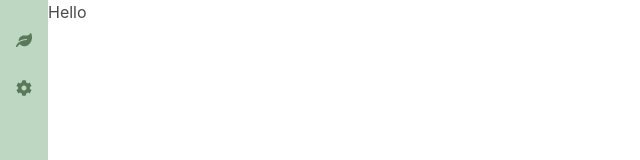
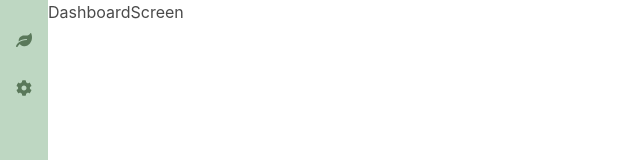
Before and after one commit to hwaterke/green-thumb, a React (Create React App) app in the folder packages/frontend/: page / in a window 1280 px wide. Shown: the top 160 px of the page, without its empty margins (0-640 px from the left). Built offline with nearby package versions, Linux system fonts and the light colour scheme.

Commit message:
Added basic routing

```diff
--- a/packages/frontend/package.json
+++ b/packages/frontend/package.json
@@ -7,6 +7,7 @@
     "build": "react-scripts build"
   },
   "dependencies": {
+    "@reach/router": "^1.2.1",
     "bulma": "^0.7.4",
     "react": "^16.8.6",
     "react-dom": "^16.8.6",
--- a/packages/frontend/src/components/App.js
+++ b/packages/frontend/src/components/App.js
@@ -1,13 +1,18 @@
 import React from 'react'
-import {Sidebar} from './Sidebar'
+import {Router} from '@reach/router'
+import {LoginScreen} from './LoginScreen'
+import {DashboardScreen} from './DashboardScreen'
+import {Layout} from './Layout'
+import {SettingsScreen} from './SettingsScreen'
 
 export const App = () => {
   return (
-    <div className="columns is-gapless">
-      <Sidebar />
-      <div className="column">
-        <p>Hello</p>
-      </div>
-    </div>
+    <Router>
+      <LoginScreen path="/login" />
+      <Layout path="/">
+        <DashboardScreen path="/" />
+        <SettingsScreen path="/settings" />
+      </Layout>
+    </Router>
   )
 }
--- /dev/null
+++ b/packages/frontend/src/components/DashboardScreen.js
@@ -0,0 +1,3 @@
+import React from 'react'
+
+export const DashboardScreen = () => <div>DashboardScreen</div>
--- /dev/null
+++ b/packages/frontend/src/components/Layout.js
@@ -0,0 +1,14 @@
+import React from 'react'
+import PropTypes from 'prop-types'
+import {Sidebar} from './Sidebar'
+
+export const Layout = ({children}) => (
+  <div className="columns is-gapless">
+    <Sidebar />
+    <div className="column">{children}</div>
+  </div>
+)
+
+Layout.propTypes = {
+  children: PropTypes.node.isRequired,
+}
--- /dev/null
+++ b/packages/frontend/src/components/LoginScreen.js
@@ -0,0 +1,3 @@
+import React from 'react'
+
+export const LoginScreen = () => <div>LoginScreen</div>
--- /dev/null
+++ b/packages/frontend/src/components/SettingsScreen.js
@@ -0,0 +1,3 @@
+import React from 'react'
+
+export const SettingsScreen = () => <div>SettingsScreen</div>
--- a/packages/frontend/src/components/Sidebar.js
+++ b/packages/frontend/src/components/Sidebar.js
@@ -2,6 +2,7 @@ import React from 'react'
 import styled from 'styled-components'
 import {sizes} from '../constants/media'
 import {FaCog, FaLeaf} from 'react-icons/fa'
+import {Link} from '@reach/router'
 
 const Container = styled.div.attrs({className: 'column'})`
   flex-grow: 0;
@@ -19,7 +20,7 @@ const Inside = styled.div`
   padding: 1rem 0;
 `
 
-const Item = styled.a`
+const Item = styled(Link)`
   color: rgb(90, 120, 90);
   display: flex;
   align-items: center;
@@ -36,10 +37,10 @@ export const Sidebar = () => {
       <Inside>
         <ul>
           <li>
-            <Item href="/">
+            <Item to="/">
               <FaLeaf />
             </Item>
-            <Item href="/settings">
+            <Item to="/settings">
               <FaCog />
             </Item>
           </li>
```
Also changed, not shown: 1 other file (tests, documents, lock files or other folders).
